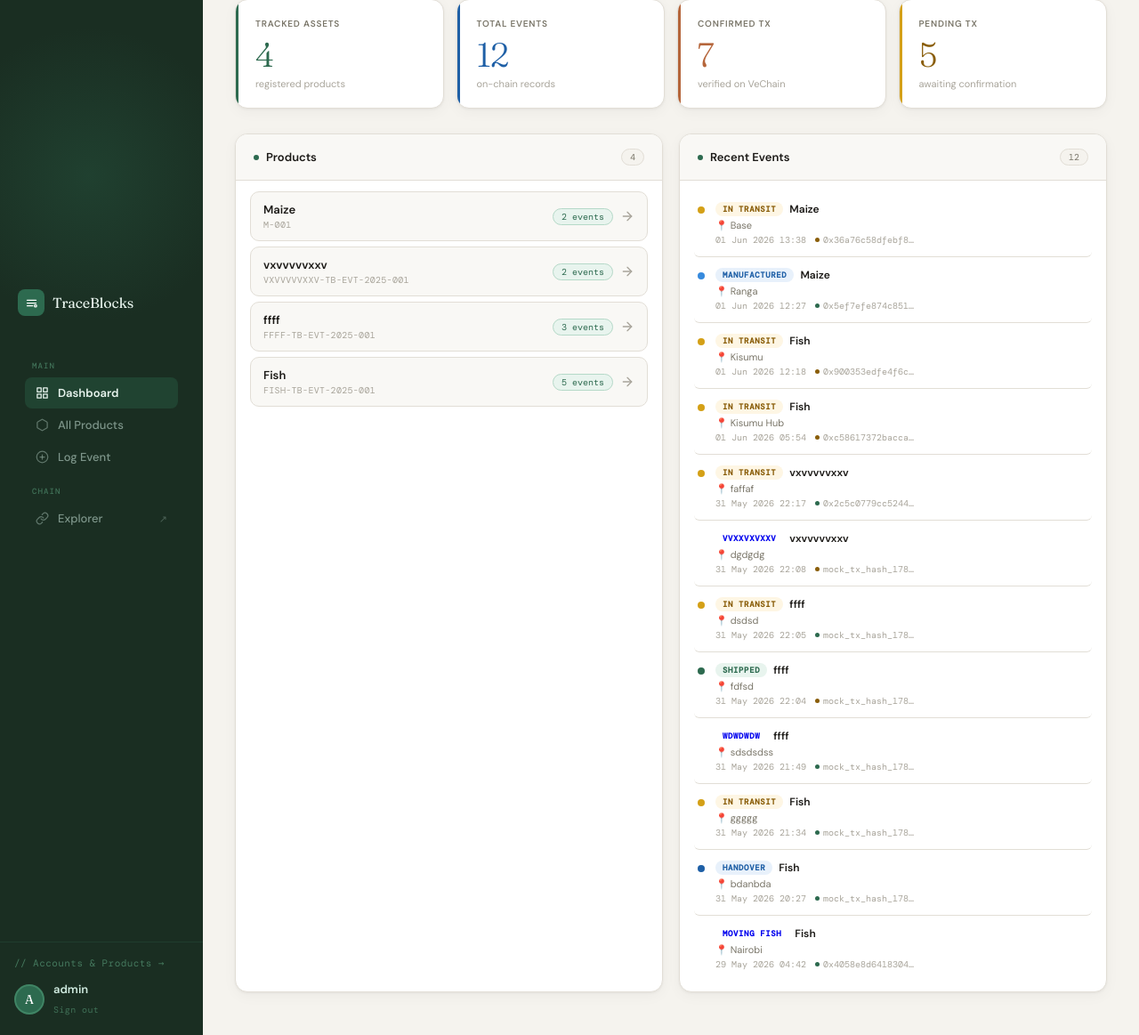
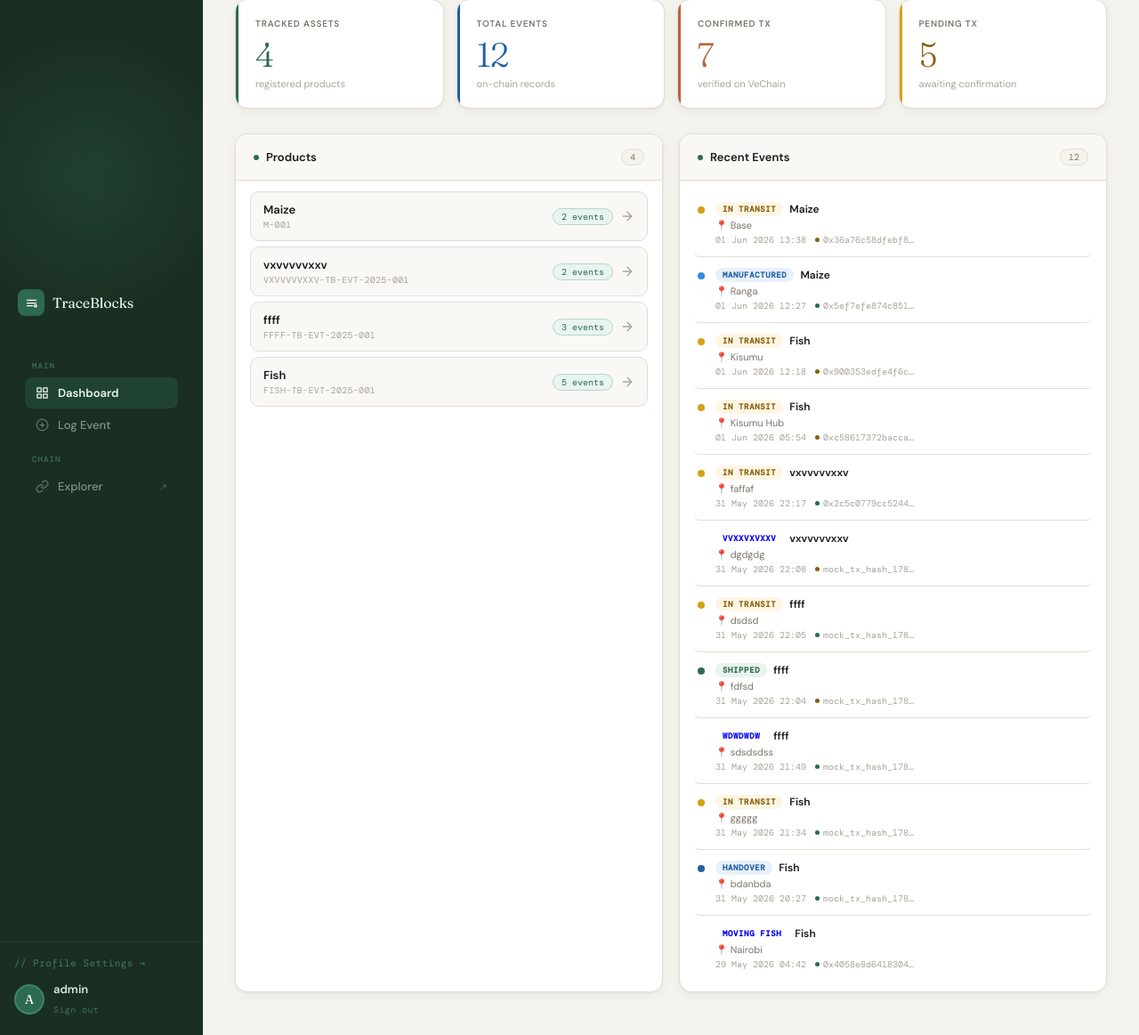
Before and after one commit to codebyoketch/trace-blocks, a Django app: page /interface/ in a window 1280 px wide. Shown: the part 63-1226 px from the top of the page at 89% size. Run offline with Django 5.2, Linux system fonts and the light colour scheme; a user stored in the database is signed in; data comes from the database, SQL or seed files in the repository; both versions use the stored data as it was after the commit.

Commit message:
fix: removed the unnecessary links in interface template

```diff
--- a/traceblocks/tracker/templates/interface.html
+++ b/traceblocks/tracker/templates/interface.html
@@ -690,10 +690,6 @@ body {
           <svg viewBox="0 0 24 24"><rect x="3" y="3" width="7" height="7"/><rect x="14" y="3" width="7" height="7"/><rect x="3" y="14" width="7" height="7"/><rect x="14" y="14" width="7" height="7"/></svg>
           Dashboard
         </a>
-        <a href="{% url 'profile' %}" class="nav-item">
-          <svg viewBox="0 0 24 24"><path d="M21 16V8a2 2 0 0 0-1-1.73l-7-4a2 2 0 0 0-2 0l-7 4A2 2 0 0 0 3 8v8a2 2 0 0 0 1 1.73l7 4a2 2 0 0 0 2 0l7-4A2 2 0 0 0 21 16z"/></svg>
-          All Products
-        </a>
         <a href="{% url 'events' %}" class="nav-item">
           <svg viewBox="0 0 24 24"><circle cx="12" cy="12" r="10"/><line x1="12" y1="8" x2="12" y2="16"/><line x1="8" y1="12" x2="16" y2="12"/></svg>
           Log Event
@@ -709,7 +705,7 @@ body {
     </div>
 
     <div class="sidebar-footer">
-      <a href="{% url 'profile' %}" class="accounts-link">// Accounts &amp; Products →</a>
+      <a href="{% url 'profile' %}" class="accounts-link">// Profile Settings →</a>
       <div class="user-row">
         <div class="user-avatar" id="avatar-initials">U</div>
         <div class="user-info">
```
Also changed, not shown: traceblocks/db.sqlite3.
